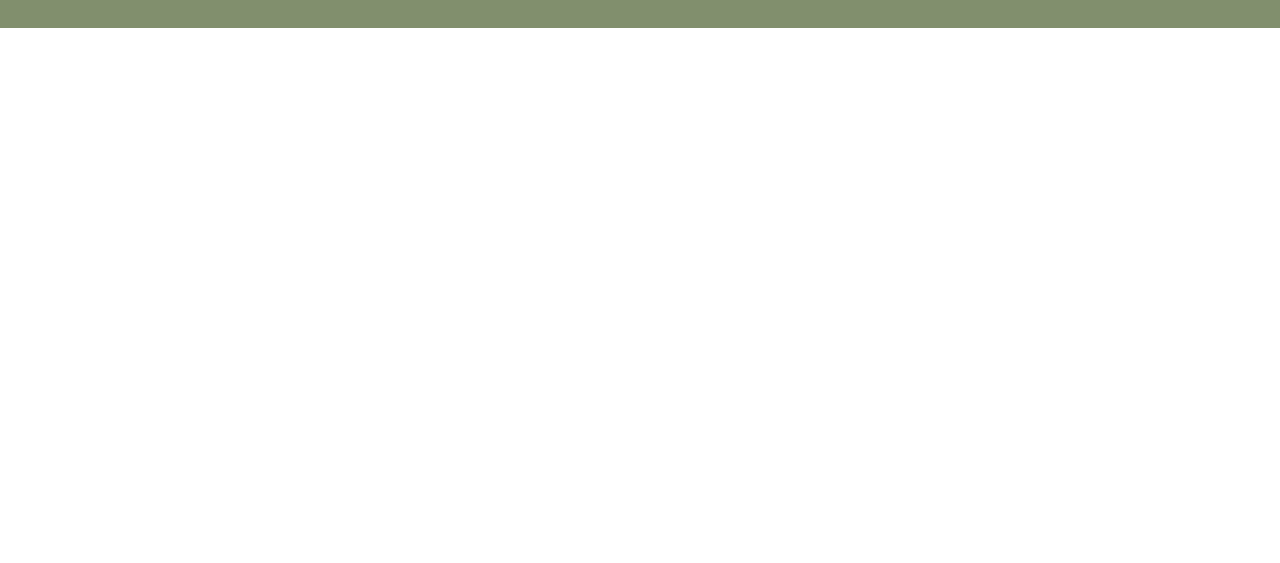
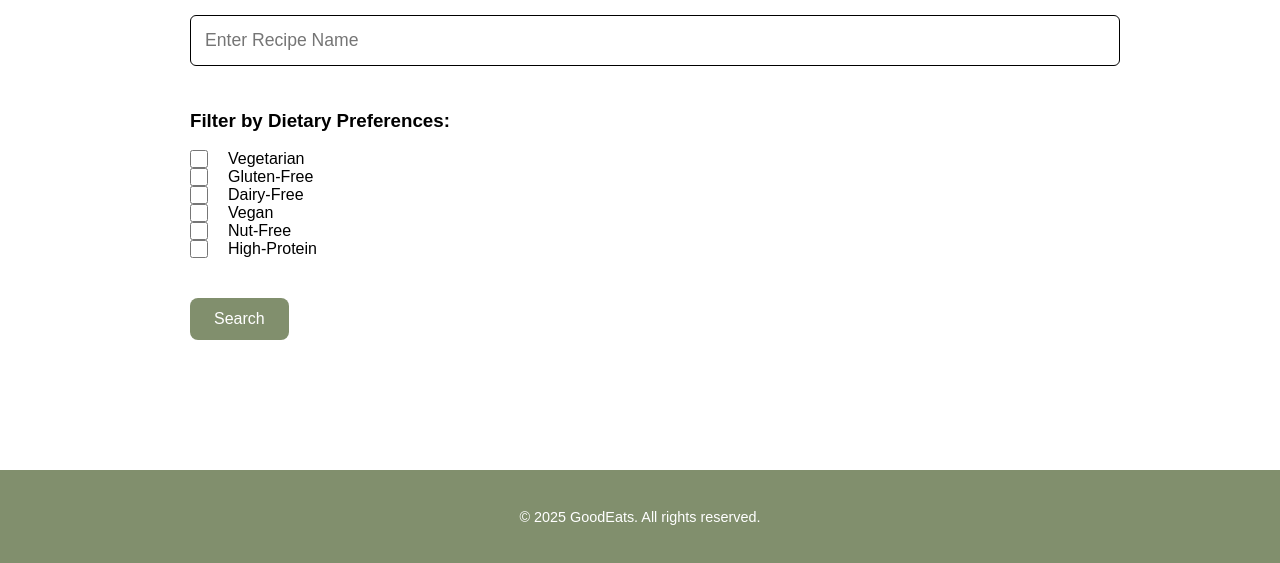
Before and after one commit to enmendez/COMP126Project2025, a plain HTML site: page search.html in a window 1280 px wide. Shown: the part 307-870 px from the top of the page. Before the commit the page ends 800 px from the top, so only its background shows below. Drawn offline with Linux system fonts and the light colour scheme; a web font is replaced by a local one.

Commit message:
searchpage

```diff
--- a/css/styles.css
+++ b/css/styles.css
@@ -366,3 +366,155 @@ body{
     .image-gallery .images img {
       width: 32%;
     }
+
+
+.search-page{
+  max-width: 700px;
+  margin: 0 auto;
+  padding: 40px 20px;
+  text-align: center;
+}
+
+search-page h1{
+  font-size: 2.3rem;
+  margin-bottom: 20px;
+  font-weight: 700;
+}
+
+#search-input{
+  width: 100%;
+  padding: 12px;
+  font-size: 1rem;
+  border: 1px solid black;
+  border-radius: 6px;
+  margin-bottom: 25px;
+}
+
+.filters{
+  margin-bottom: 25px;
+  text-align: left;
+}
+
+.filter h3{
+  margin-bottom: 10px;
+  font-size: 1.2rem;
+}
+
+.filter-options{
+  display: grid;
+  grid-template-columns: 1fr 1fr;
+  gap: 12px 20px;
+}
+.filter-options div{
+  display: flex;
+  align-items: center;
+  gap:4px;
+}
+.filter-options label{
+  font-size: 1rem;
+  cursor: pointer;
+}
+
+.filter-options input[type="checkbox"]{
+  width: 18px;
+  height: 18px;
+  cursor: pointer;
+  margin: 5px;
+}
+
+
+#search-button{
+  margin-top: 15px;
+  padding: 12px 22px;
+  font-size: 1rem;
+  color: white;
+  background-color: #818F6D;
+  border: none;
+  border-radius: 8px;
+  cursor: pointer;
+}
+
+#search-button:hover{
+  background-color: #414a35;
+  transform: translateY(-2px)
+}
+
+#search-results{
+  margin-top: 2rem;
+}
+
+@media (min-width: 992px){
+  .search-page{
+    max-width: 900px;
+    margin: 120px auto 50px;
+    padding: 40px 30px;
+    text-align: left;
+  }
+
+  .search-page h1{
+    font-size: 2.5rem;
+    margin-bottom: 30px;
+  }
+  #search-input{
+    width: 100%;
+    padding: 14px;
+    font-size: 1.1rem;
+    border-radius: 6px;
+    margin-bottom: 25px;
+  }
+  .filters{
+    margin-bottom: 25px;
+  }
+
+  .filter h3{
+    margin-bottom: 12px;
+    font-size: 1.3rem;
+
+  }
+
+  .filter-options{
+    display: flex;
+    grid-template-columns: repeast(3,1fr);
+    gap: 10px 20px
+  }
+
+  .filter-options div{
+    display: flex;
+    align-items: center;
+    gap: 4px;
+  }
+
+  .filter-options input[type="checkbox"]{
+    width: 18px;
+    height: 18px;
+    cursor: pointer;
+    margin: 0;
+  }
+
+  .filter-options label{
+    font-size: 1rem;
+    cursor: pointer;
+    margin:0;
+  }
+
+  #search-button{
+    padding: 12px 24px;
+    font-size: 1rem;
+    color: white;
+    background-color: #818F6D;
+    border: none;
+    border-radius: 8px;
+    cursor: pointer;
+    transition: 0.3s ease;
+  }
+
+  #search-button:hover {
+    background-color: #6f7c5d;
+    transform: translateY(-2px);
+  }
+
+  #search-results {
+    margin-top: 2.5rem;
+  }
+
+}
--- a/search.html
+++ b/search.html
@@ -34,27 +34,51 @@
       </div>
       </header>
 
+    <main>
       <div class="search-page">
         <h1>Search for Recipes</h1>
         <input type="text" id="search-input" placeholder="Enter Recipe Name">
+        <section class="filters">
           <h3>Filter by Dietary Preferences:</h3>
+
+          <div class="filter-options">
             <input type="checkbox" id="vegetarian-checkbox">
             <label for="vegetarian-checkbox">Vegetarian</label>
+          </div>
+
+          <div class="filter-options">
             <input type="checkbox" id="glutenfree-checkbox">
             <label for="glutenfree-checkbox">Gluten-Free</label>
+          </div>
+
+          <div class="filter-options">
             <input type="checkbox" id="dairyfree-checkbox">
             <label for="dairyfree-checkbox">Dairy-Free</label>
+          </div>
+
+          <div class="filter-options">
             <input type="checkbox" id="vegan-checkbox">
             <label for="vegan-checkbox">Vegan</label>
+          </div>
+
+          <div class="filter-options">
             <input type="checkbox" id="nutfree-checkbox">
             <label for="nutfree-checkbox">Nut-Free</label>
+          </div>
+
+          <div class="filter-options">
             <input type="checkbox" id="highprotein-checkbox">
             <label for="highprotein-checkbox">High-Protein</label>
+          </div>
+
+        </section>
+
         <button id="search-button">Search</button>
-        <div id="search-results">
+        <div id="search-results"></div>
       </div>
-    </body>
-
+    </main>
     <footer>
         <p>&copy; 2025 GoodEats. All rights reserved.</p>
     </footer>
+
+    </body>
```
Lines whose indentation alone changed are shown as unchanged.
